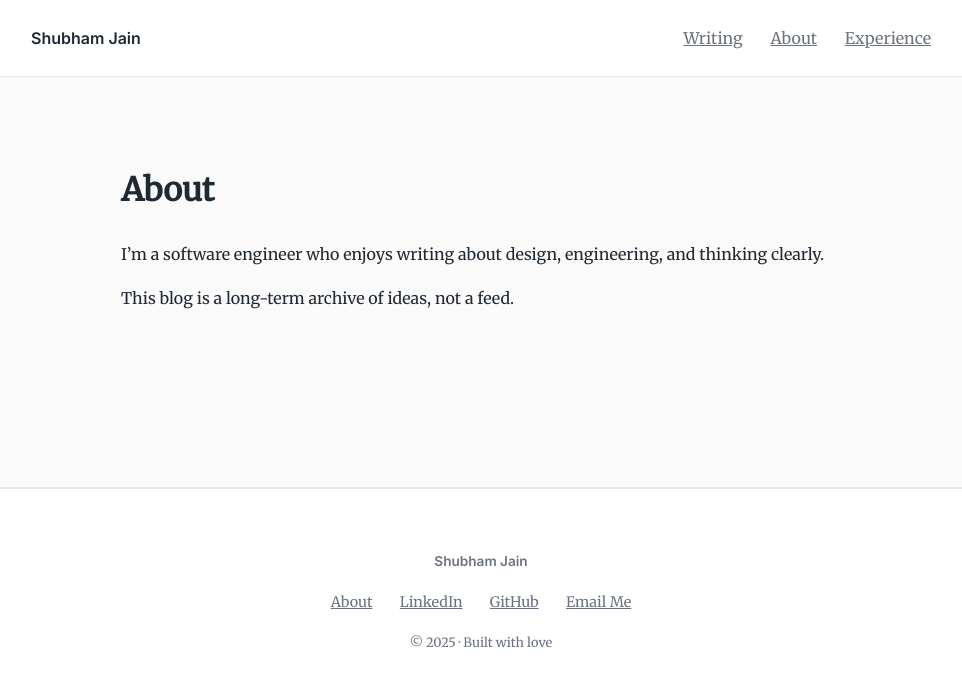
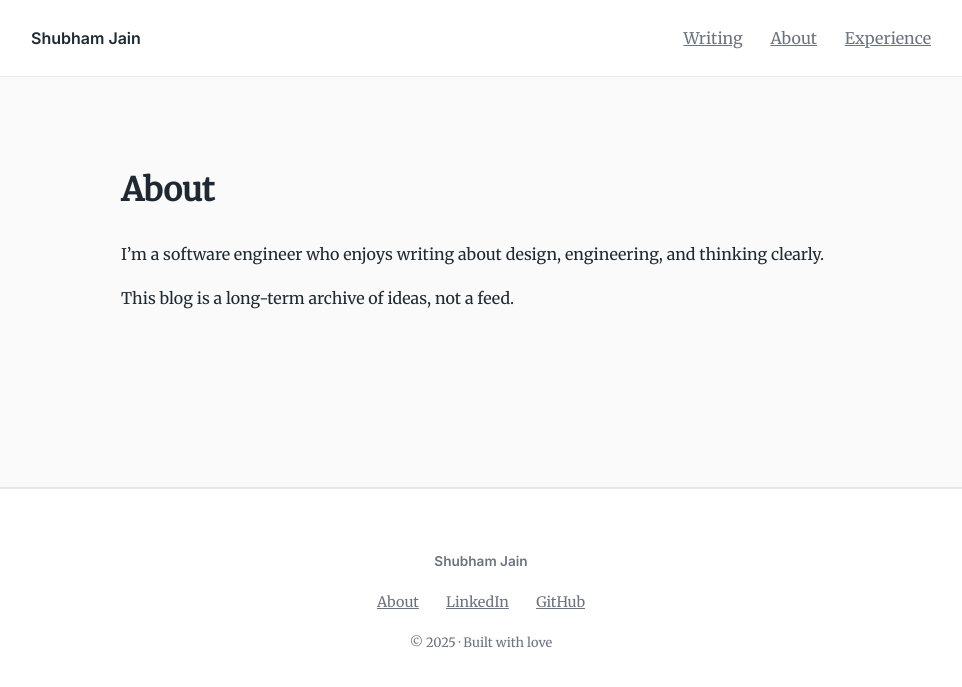
Before and after one commit to JainShubham23/blog, a Jekyll site: the page built from about.md, in a window 1280 px wide. Shown: the top 687 px of the page, without its empty margins (159-1121 px from the left). Built offline with Jekyll 4.4.1, drawn with Linux system fonts in a browser that asks for light colours.

Commit message:
fix Links

```diff
--- a/_layouts/default.html
+++ b/_layouts/default.html
@@ -31,7 +31,6 @@
         <a href="{{ '/about' | relative_url }}">About</a>
         <a href="https://www.linkedin.com/in/shubham-jain2310/">LinkedIn</a>
         <a href="https://github.com/jainshubham23">GitHub</a>
-        <a href="shubhamjain3815@gmail.com">Email Me</a>
       </nav>
 
       <p class="footer-meta">
```
